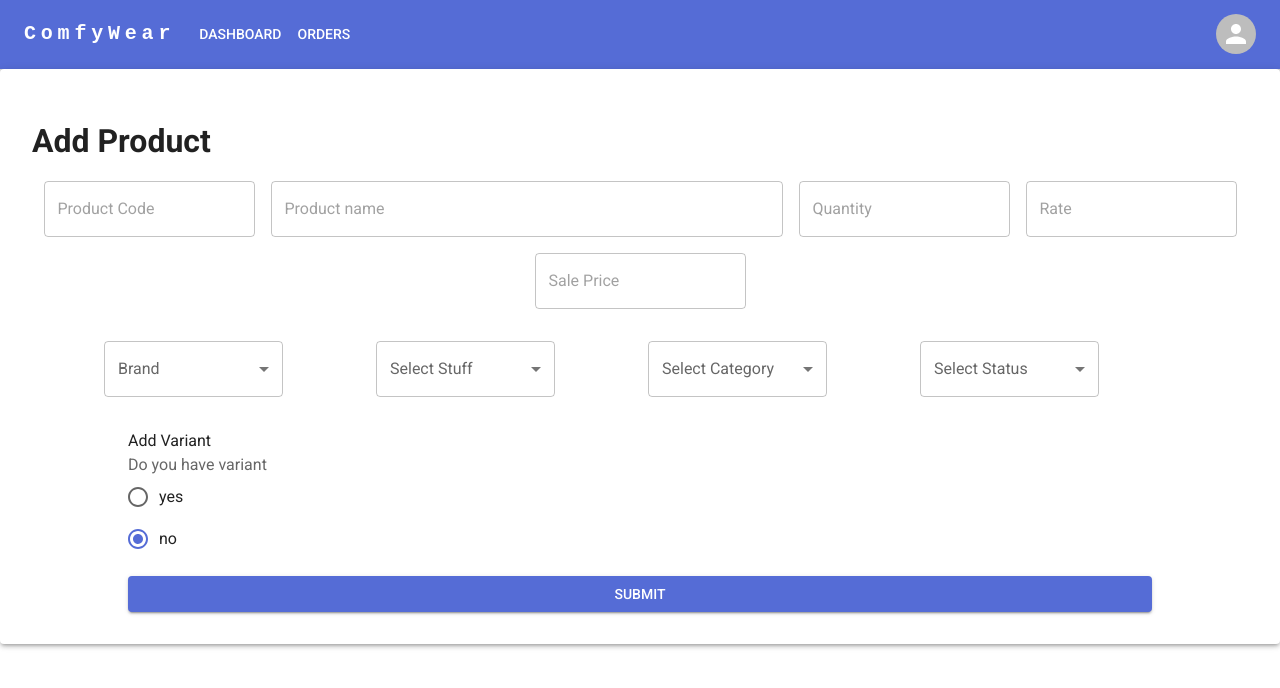
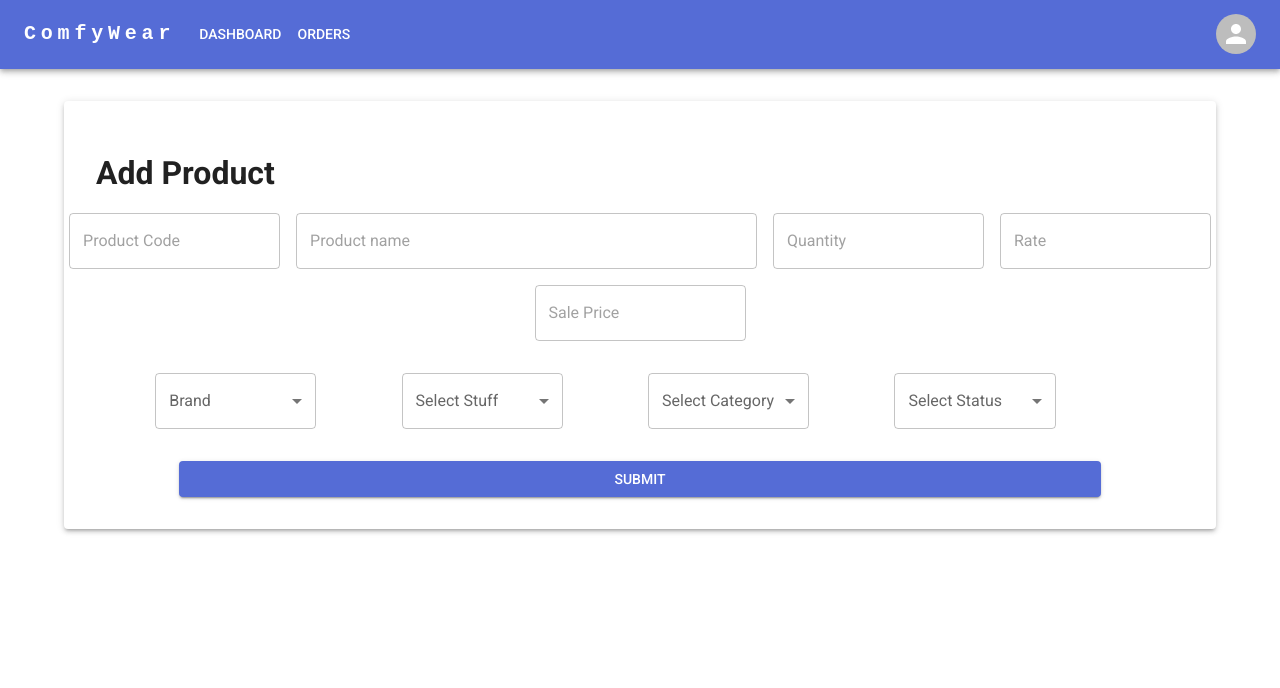
Before and after one commit to hunfa/comfywear, a Next.js app: page /dashboard/add-product in a window 1280 px wide. Shown: the top 688 px of the page. Built offline with nearby package versions, Linux system fonts and the light colour scheme; sample sign-in values are in the browser's storage.

Commit message:
add product correct

```diff
--- a/pages/api/addproduct.js
+++ b/pages/api/addproduct.js
@@ -16,9 +16,9 @@ const handler = async (req, res) => {
       stuff,
       category,
       status,
-      variant,
+      // variant,
     } = req.body.data;
-    const variantStatus = req.body.isvariant;
+    // const variantStatus = req.body.isvariant;
 
     let product;
     try {
@@ -33,11 +33,11 @@ const handler = async (req, res) => {
         stuff: stuff,
         category: category,
         status: status,
-        variantStatus: variantStatus,
-        variant: variantStatus === "no" ? null : variant,
+        // variantStatus: variantStatus,
+        // variant: variantStatus === "no" ? null : variant,
       });
       await product.save();
-      return res.send({ success: true, payload: product });
+      return res.send({ success: true });
     } catch (error) {
       console.log("error", error);
       return res.send({ success: false, error: error });
--- a/pages/dashboard/add-product/index.js
+++ b/pages/dashboard/add-product/index.js
@@ -16,18 +16,21 @@ import {
   Radio,
   Typography,
   Paper,
+  CircularProgress,
 } from "@mui/material";
 import { useEffect, useState } from "react";
 import axios from "axios";
 import { useRouter } from "next/router";
 
 const Index = () => {
+  const [isLoading, setisLoading] = useState(false);
   const router = useRouter();
   const [isvariant, setisvariant] = useState("no");
   const {
     register,
     handleSubmit,
     control,
+    reset,
     formState: { errors },
   } = useForm({
     defaultValues: {
@@ -46,20 +49,34 @@ const Index = () => {
   }, [router.pathname]);
 
   const onSubmit = async (data) => {
+    setisLoading(true);
     try {
       const responce = await axios.post("/api/addproduct", {
         data,
-        isvariant,
+        // isvariant,
       });
       console.log(responce.data);
+      if (responce.data.success) {
+        setisLoading(false);
+        reset();
+      }
     } catch (error) {
+      setisLoading(false);
       console.log("error while uploading product");
     }
   };
 
   return (
     <>
-      <Paper elevation={3} style={{ padding: "1rem 0px" }}>
+      <Paper
+        elevation={3}
+        style={{
+          padding: "1rem 0px",
+          width: "90%",
+          marginInline: "auto",
+          marginTop: "2rem",
+        }}
+      >
         <Box mt={"2rem"} ml="2rem">
           <Typography fontWeight={"bold"} fontSize={"2rem"}>
             Add Product
@@ -185,7 +202,8 @@ const Index = () => {
               </FormControl>
             </Box>
           </Box>
-          <Box width={"80%"} mx="auto">
+
+          {/* <Box width={"80%"} mx="auto">
             <Box>Add Variant</Box>
             <Box>
               <FormControl>
@@ -274,11 +292,18 @@ const Index = () => {
                 </Button>
               </Box>
             </Box>
-            <Box my="1rem">
-              <Button fullWidth variant="contained" type="submit">
-                Submit
-              </Button>
-            </Box>
+          </Box> */}
+          <Box my="1rem" width={"80%"} marginX={"auto"}>
+            <Button
+              endIcon={
+                isLoading && <CircularProgress size={20} color="inherit" />
+              }
+              fullWidth
+              variant="contained"
+              type="submit"
+            >
+              Submit
+            </Button>
           </Box>
         </form>
       </Paper>
--- a/schema/productSchema.js
+++ b/schema/productSchema.js
@@ -36,11 +36,11 @@ const productSchema = new mongoose.Schema({
     required: true,
     default: "none",
   },
-  variantStatus: {
-    type: String,
-    required: true,
-  },
-  variant: [],
+  // variantStatus: {
+  //   type: String,
+  //   required: true,
+  // },
+  // variant: [],
 });
 mongoose.models = {};
 module.exports = mongoose.model("product", productSchema);
```
